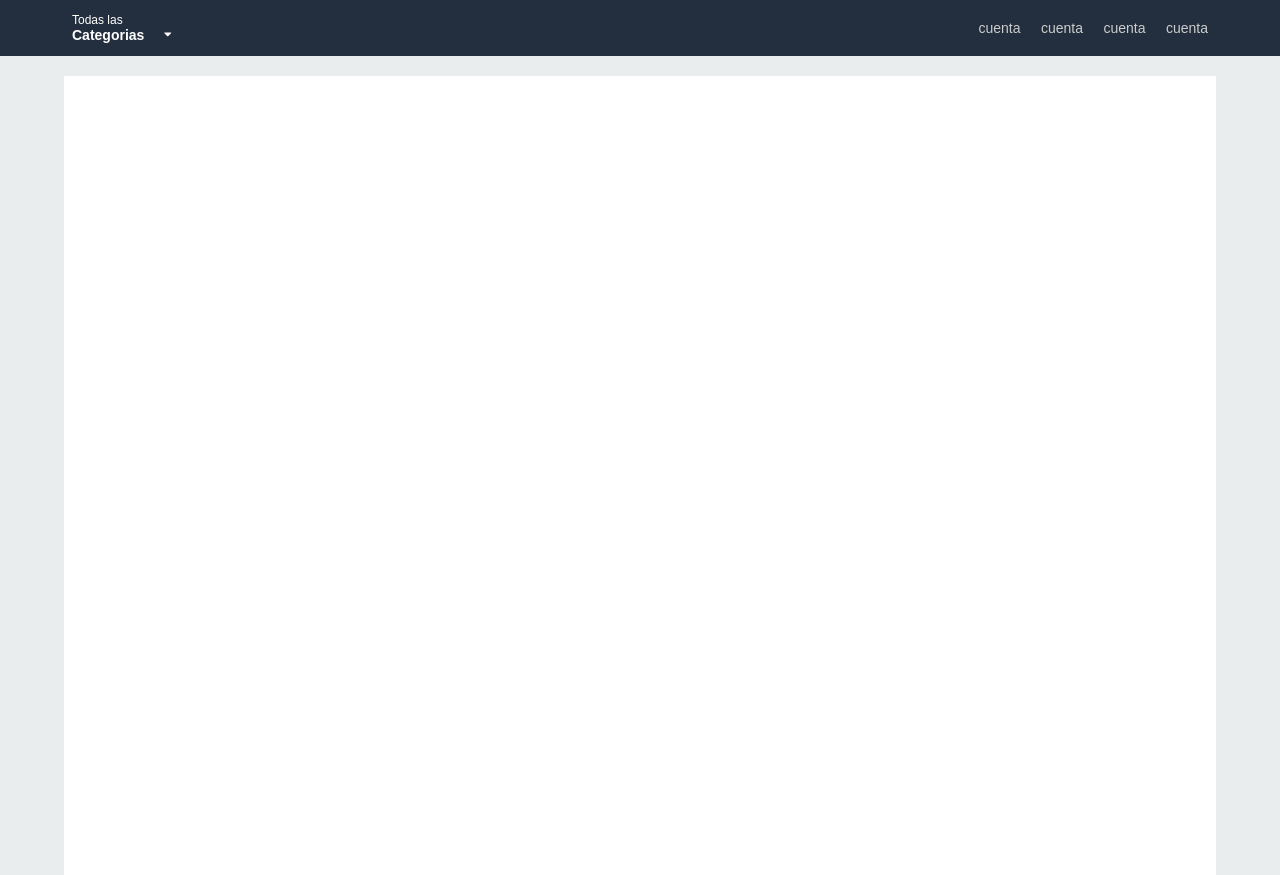
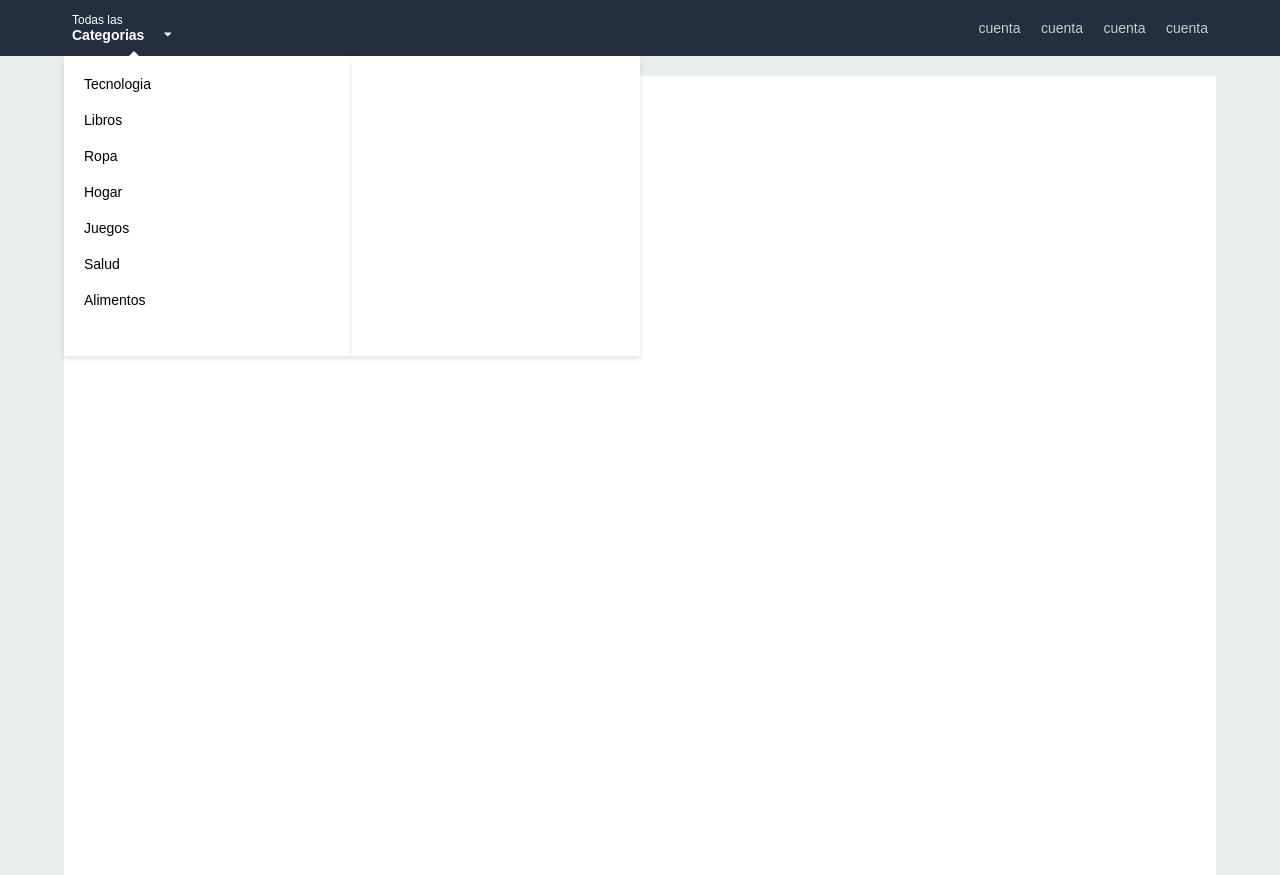
Before and after one commit to davidhfabian/Dazt_E-commerce, a PHP site: page / in a window 1280 px wide. Shown: the top 875 px of the page. Run offline with PHP 8.4, Linux system fonts and the light colour scheme; some libraries are stand-ins or nearby versions.

Commit message:
Completa categorias del nav

```diff
--- a/index.html
+++ b/index.html
@@ -1,5 +1,5 @@
 <!DOCTYPE html>
-<html lang="en">
+<html lang="es">
 <head>
     <meta charset="UTF-8">
     <meta name="viewport" content="width=device-width, initial-scale=1.0">
@@ -9,6 +9,7 @@
 </head>
 <body>
     <header>
+
         <nav class="menu" id="menu">
 
             <div class="container container-button-menu">
@@ -19,7 +20,7 @@
             <div class="container container-links-nav">
                 <div class="btn-categorias" id="btn-categorias">
                     <p>Todas las <span>Categorias</span></p>
-                    <i id="arrow-botton" class="fas fa-caret-down"></i>
+                    <i id="btn-arrow" class="fas fa-caret-down"></i>
                 </div>
 
                 <div class="links">
@@ -30,7 +31,28 @@
                 </div>
             </div>
 
+            <div class="container container-grid">
+                <div class="grid activ" id="grid">
+                    <div class="container-categorias">
+
+                        <button><i id="btn-back" class="fas fa-arrow-left"></i> Atras</button>
+                        <h3 class="subtitulo">Categorias</h3>
+                        <a href="#" data-categoria="tecnologia">Tecnologia <i class="fas fa-angle-right btn-arrow-left"></i></a>
+                        <a href="#" data-categoria="libros">Libros <i class="fas fa-angle-right btn-arrow-left"></i></a>
+                        <a href="#" data-categoria="ropa">Ropa <i class="fas fa-angle-right btn-arrow-left"></i></a>
+                        <a href="#" data-categoria="hogar">Hogar <i class="fas fa-angle-right btn-arrow-left"></i></a>
+                        <a href="#" data-categoria="juegos">Juegos <i class="fas fa-angle-right btn-arrow-left"></i></a>
+                        <a href="#" data-categoria="salud">Salud <i class="fas fa-angle-right btn-arrow-left"></i></a>
+                        <a href="#" data-categoria="alimentos">Alimentos <i class="fas fa-angle-right btn-arrow-left"></i></a>
+                    </div>
+                    <div class="container-subcategorias">
+
+                    </div>
+                </div>
+                </div>
+
         </nav>
+
     </header>
     <main class="container">
         <section id="slider"></section>
--- a/styles/style.css
+++ b/styles/style.css
@@ -64,7 +64,7 @@ nav.menu div.btn-categorias{
 
 }
 
-nav.menu div.btn-categorias #arrow-botton{
+nav.menu div.btn-categorias #btn-arrow{
     margin-left: 20px;
     position: relative;
     bottom: 3px;
@@ -93,7 +93,92 @@ nav.menu div.links a:hover{
     border: 1px solid rgba(255, 255, 255, 0.4)
 }
 
+    /*<<<<<<<<<<<<<<<<<'GRID CATEGORIAS Y SUBCATEGORIAS'>>>>>>>>>>>>>>>>>*/
 
+nav.menu  div.container-grid{
+    position: relative;
+
+}
+nav.menu  div.container-grid div.grid{
+    width: 100%;
+    display: none;
+    /* background-color: #ccc; */
+    position: absolute;
+    top: 5px;
+    z-index: 1000;
+    display: grid;
+    grid-template-columns: repeat(4,1fr);
+    grid-template-rows: 1fr;
+    grid-template-areas: "categorias subcategorias subcategorias subcategorias"
+
+}
+nav.menu  div.container-grid div.grid.activ {
+    display: grid;
+}
+nav.menu  div.container-grid div.grid::before {
+    content: "";
+    display: block;
+    background-color: transparent;
+    border-left: 5px solid transparent;
+    border-right: 5px solid transparent;
+    border-bottom: 5px solid #fff;
+    position: absolute;
+    top: -5px;
+    left: 65px;
+}
+nav.menu  div.container-grid div.grid > div {
+    background: #fff;
+    box-shadow: 0px 3px 6px rgba(0, 0, 0, .10);
+}
+
+        /*<<<<<<<<<<<<<<<<<'CATEGORIAS'>>>>>>>>>>>>>>>>>*/
+
+nav.menu  div.grid button {
+    background: #232f3e;
+    color: #fff;
+    border: none;
+    padding: 10px ;
+    border-radius: 3px;
+    margin: 20px;
+    font-size: 16px;
+    cursor: pointer;
+    display: none;
+}
+
+nav.menu  div.grid  #btn-back {
+    margin-right: 10px;
+}
+
+nav.menu  div.grid div.container-categorias {
+    grid-area: categorias;
+    padding-top: 10px;
+    min-height: 300px;
+}
+
+nav.menu  div.grid div.container-categorias h3.subtitulo{
+    display: none;
+}
+
+nav.menu  div.grid div.container-categorias a{
+    color: #000;
+    font-size: 14px;
+    display: flex;
+    justify-content: space-between;
+    padding: 10px 20px;
+}
+nav.menu  div.grid div.container-categorias a:hover{
+    color: #e47911;
+    font-weight: bold;
+}
+
+nav.menu  div.grid div.container-categorias a .btn-arrow-left{
+    display: none;
+
+}
+
+nav.menu  div.grid div.container-categorias a:hover .btn-arrow-left{
+    display: inline-block;
+}
 
 /*<<<<<<<<<<<<<<<<<' MAIN '>>>>>>>>>>>>>>>>>*/
 
```
